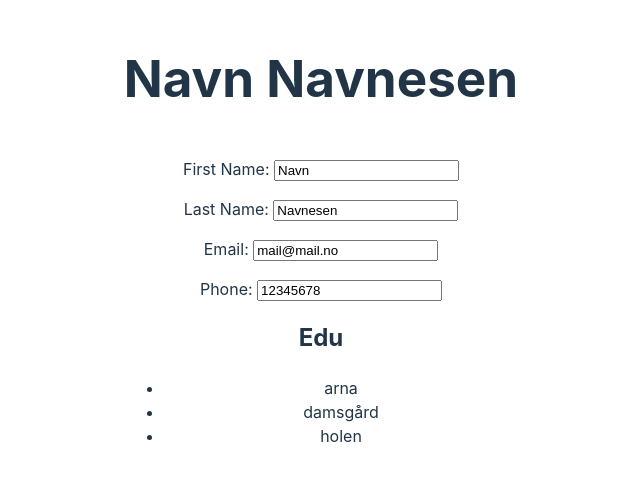
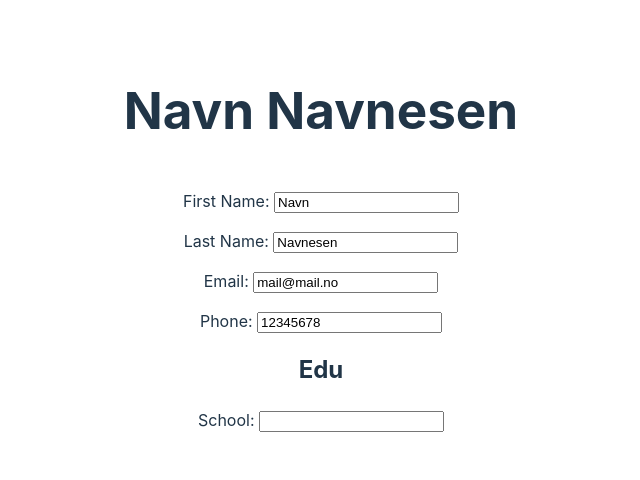
Before and after one commit to ATlexEide/cv-app, a React (Vite) app: page / in a window 1280 px wide. Shown: the part 160-640 px from the top of the page, without its empty margins (319-959 px from the left). Built offline with nearby package versions, Linux system fonts and the light colour scheme.

Commit message:
Add handler

```diff
--- a/src/Components/EcucationalExpForm.jsx
+++ b/src/Components/EcucationalExpForm.jsx
@@ -1,4 +1,5 @@
 import { useState } from "react";
+import Input from "./Input";
 function EducationalExpForm() {
   const testData = [
     {
@@ -18,14 +19,14 @@ function EducationalExpForm() {
     },
   ];
   const [education, setEducation] = useState(testData);
+  const handleDetailChange = (e) => {
+    setEducation({ ...education, [e.index]: e.target.value });
+    console.log(education);
+  };
   return (
     <>
       <h2>Edu</h2>
-      <ul>
-        {education.map((item, index) => (
-          <li key={index}>{item.school}</li>
-        ))}
-      </ul>
+      <Input label="School" name="school" callback={handleDetailChange} />
     </>
   );
 }
```
